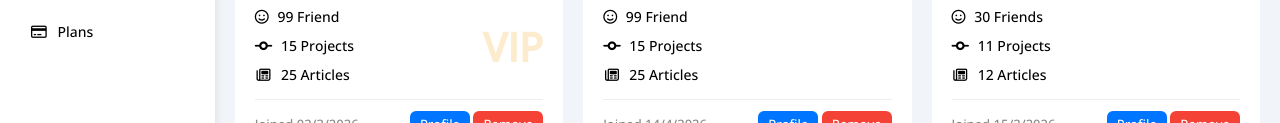
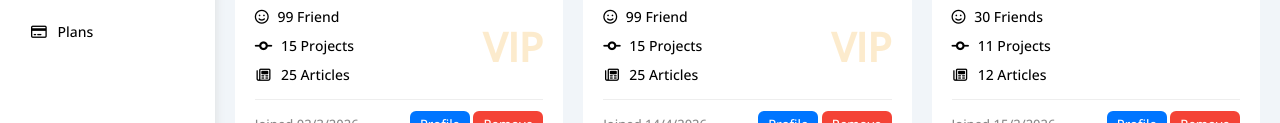
Before and after one commit to moali3850/Templet-Four-HTML-CSS-, a plain HTML site: page friends.html in a window 1280 px wide. Shown: the part 391-514 px from the top of the page. Drawn offline with nearby package versions, Linux system fonts and the light colour scheme.

Commit message:
Update friends page

```diff
--- a/friends.html
+++ b/friends.html
@@ -142,6 +142,7 @@
                         <i class="fa-regular fa-newspaper fa-fw mr-5"></i>
                         <span>25 Articles</span>
                     </div>
+                    <span class="vip fw-bold c-orange">VIP</span>
                 </div>
                 <div class="info between-flex fs-13">
                     <span class="c-gray">Joined 14/4/2026</span>
```
